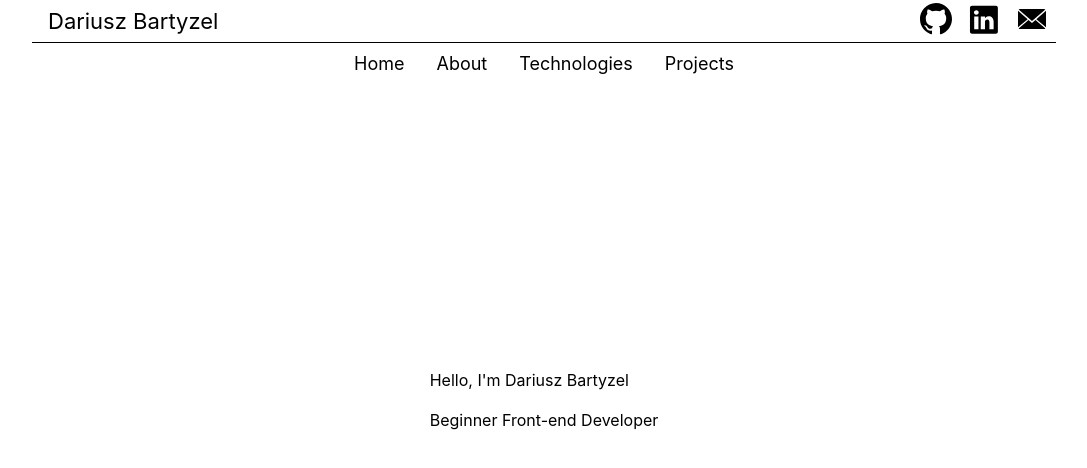
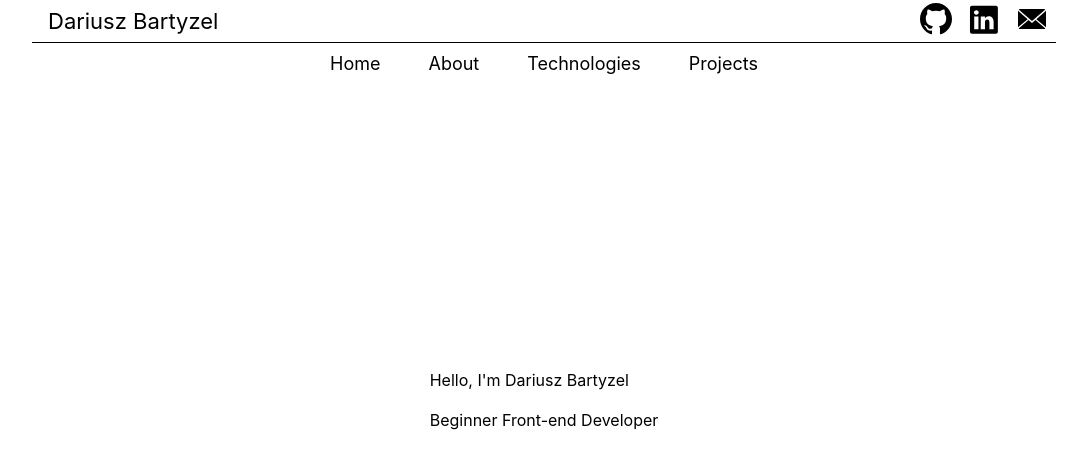
Before and after one commit to Noxtirion/Portfolio-React, a React (Create React App) app: page / in a window 1280 px wide. Shown: the top 468 px of the page, without its empty margins (96-1183 px from the left). Built offline with nearby package versions, Linux system fonts and the light colour scheme.

Commit message:
Update menu to fold

```diff
--- a/src/App.js
+++ b/src/App.js
@@ -18,12 +18,10 @@ function App() {
       rootMargin: "100px"
    });
 
-   const checkView = !inView;
-
    return (
       <div className="App">
          <div className="top" ref={ref}></div>
-         <Header />
+         <Header fold={!inView ? "fold" : ""} />
          <Switch>
             <Route exact path="/">
                <Home />
@@ -38,7 +36,7 @@ function App() {
                <Technologies />
             </Route>
          </Switch>
-         <ButtonUp appear={checkView ? "appear" : ""} />
+         <ButtonUp appear={!inView ? "appear" : ""} />
       </div>
    );
 }
--- a/src/components/header/header.component.jsx
+++ b/src/components/header/header.component.jsx
@@ -3,7 +3,7 @@ import { Link } from "react-router-dom";
 
 import "./header.styles.scss";
 
-const Header = () => (
+const Header = ({ fold }) => (
    <div className="header">
       <div className="header__contact">
          <div className="header__name">Dariusz Bartyzel</div>
@@ -19,7 +19,7 @@ const Header = () => (
             </a>
          </div>
       </div>
-      <div className="menu">
+      <div className={`menu ${fold}`}>
          <Link className="menu__option" to="/">
             Home
          </Link>
--- a/src/components/header/header.styles.scss
+++ b/src/components/header/header.styles.scss
@@ -2,7 +2,6 @@
    height: 5rem;
    width: 100%;
    position: fixed;
-   background-color: rgba(255, 255, 255, 0.5);
    z-index: 2;
 
    &__contact {
@@ -11,6 +10,7 @@
       justify-content: space-between;
       margin: 0 auto;
       border-bottom: 1px solid #000;
+      background-color: rgba(255, 255, 255, 0.9);
    }
 
    &__contact-icons {
@@ -40,9 +40,14 @@
       justify-content: center;
       align-items: center;
       font-size: 18px;
+      transition: transform 1s;
+
+      &.fold {
+         transform: translateY(-2.6rem);
+      }
 
       &__option {
-         margin: 0 1rem;
+         margin: 0 1.5rem;
          position: relative;
       }
 
```
